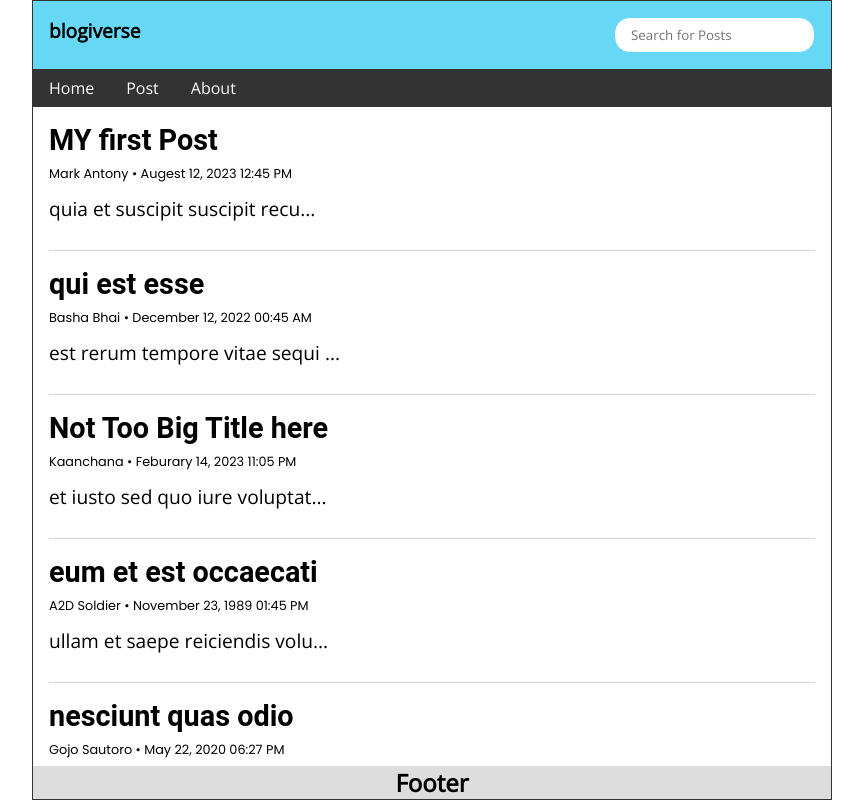
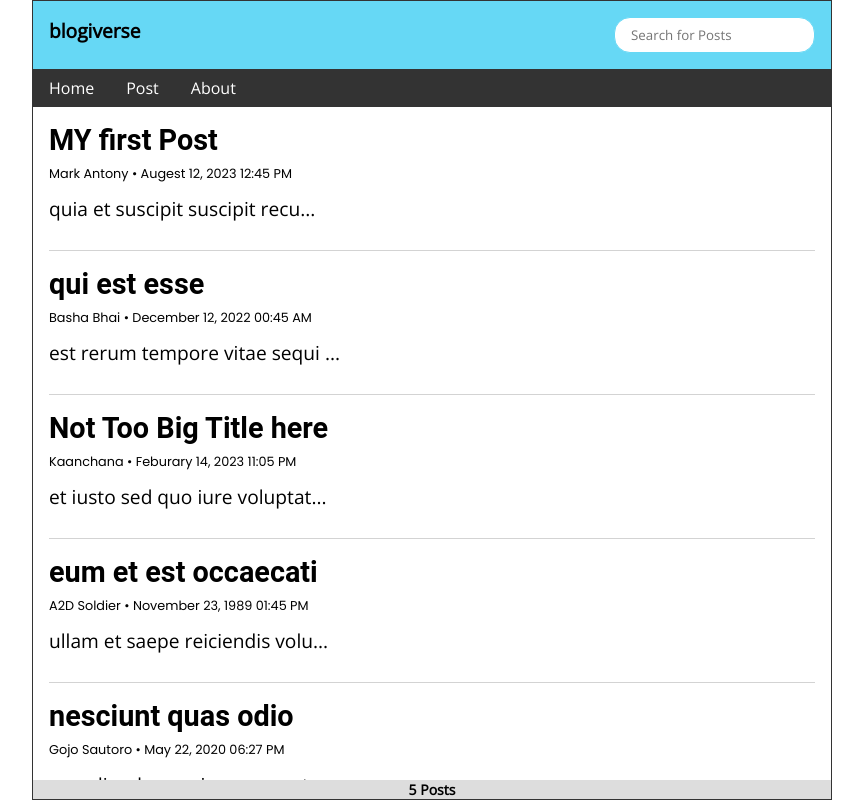
Before and after one commit to 0xprasanth/blogiverse, a React (Create React App) app: page / in a window 1280 px wide. Shown: the whole page, without its empty margins (208-1071 px from the left). Built offline with nearby package versions, Linux system fonts and the light colour scheme; the HTML template or start-up script is replaced by a standard one.

Commit message:
fix(app): Now footer get the total no. of posts in the app

```diff
--- a/src/App.js
+++ b/src/App.js
@@ -37,7 +37,7 @@ function App() {
     <Routes>
       <Route
         path="/"
-        element={<Layout search={search} setSearch={setSearch} />}
+        element={<Layout postsCount={posts.length} search={search} setSearch={setSearch} />}
       >
 
       {/* index will be replaced by <Outlet /> component */}
--- a/src/components/Footer.js
+++ b/src/components/Footer.js
@@ -1,9 +1,11 @@
 import React from 'react'
 
-const Footer = () => {
+const Footer = ({ postsCount }) => {
   return (
     <footer>
-        <h1>Footer</h1>
+        <h3>
+          {postsCount} Posts
+        </h3>
     </footer>
   )
 }
--- a/src/components/Layout.jsx
+++ b/src/components/Layout.jsx
@@ -4,14 +4,14 @@ import Nav from "./Nav"
 
 
 
-const Layout = ({ search, setSearch }) => {
+const Layout = ({ search, setSearch, postsCount }) => {
   return (
     <div className="App">
         <Nav search={search} setSearch={setSearch} />
         {/* Remaining components to be displayed */}
         <Outlet />
 
-        <Footer />
+        <Footer postsCount={postsCount}/>
     </div>
   )
 }
```
